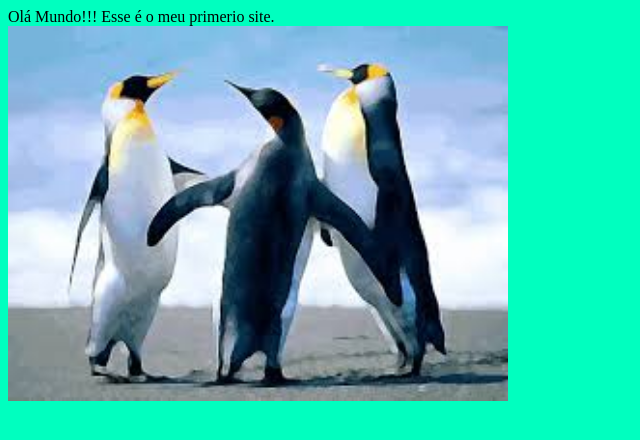
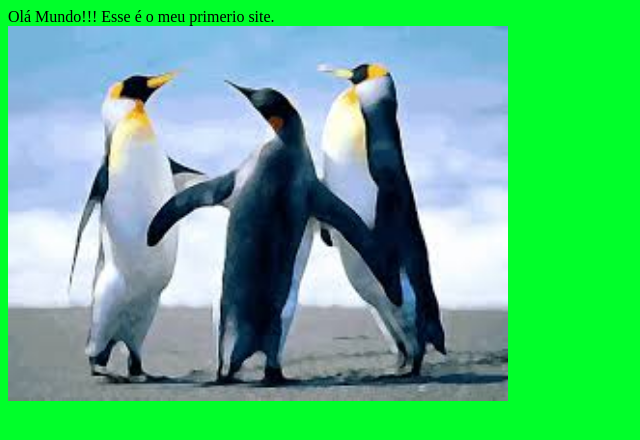
Before and after one commit to SamuelVR18/ProjetoWeb1, a plain HTML site: page index.html in a window 1280 px wide. Shown: the whole page, without its empty margins (0-640 px from the left). Drawn offline with Linux system fonts and the light colour scheme.

Commit message:
Update do html

```diff
--- a/style.css
+++ b/style.css
@@ -1,3 +1,3 @@
 body{
-background-color: rgb(0, 255, 191);
+background-color: rgb(0, 255, 42);
 }
```
